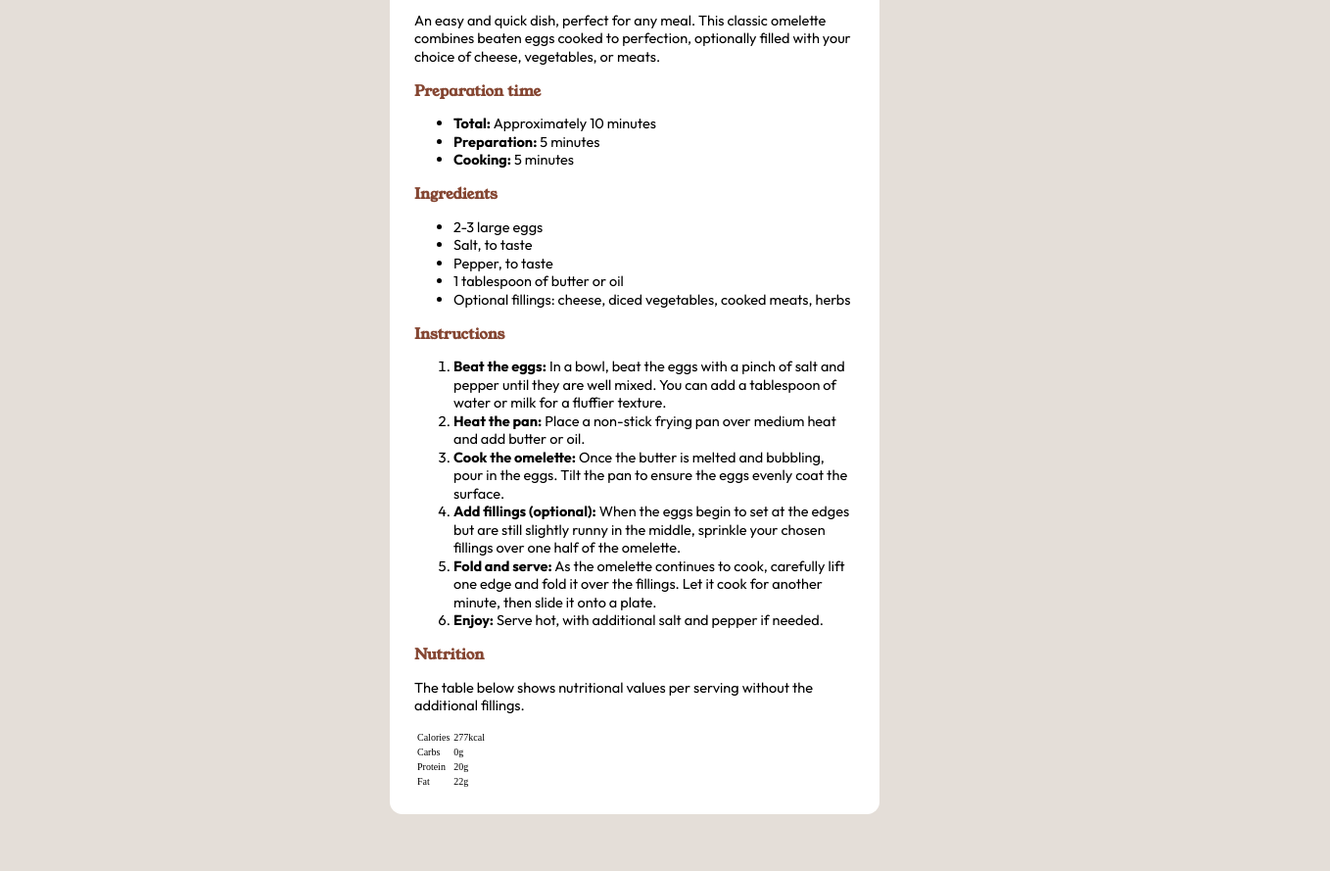
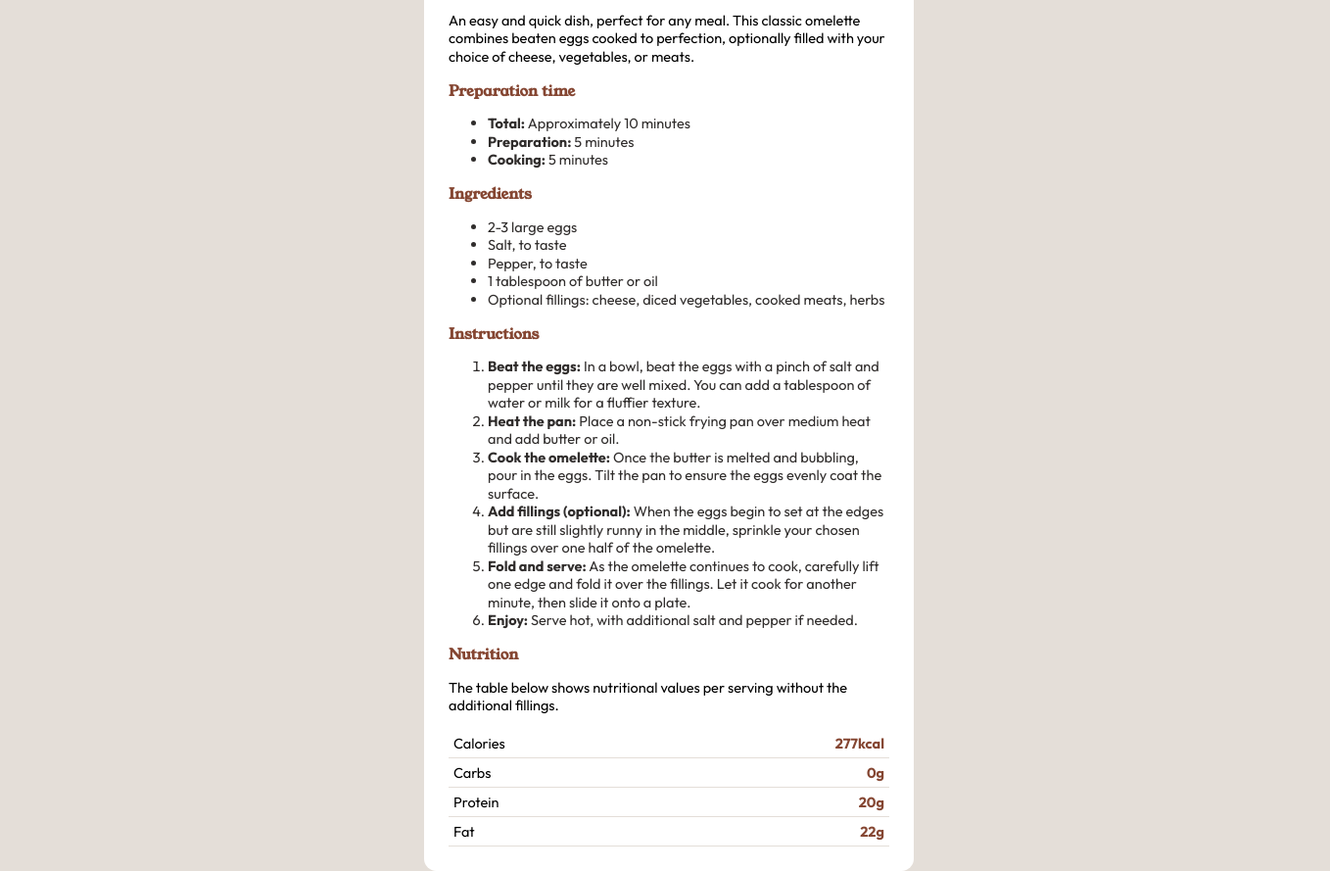
Before and after one commit to Xerver8694/recipe_page, a plain HTML site: page index.html in a window 1280 px wide. Shown: the part 295-1184 px from the top of the page at 98% size, 1358 px wide, since content can reach past the window. Before the commit the page ends 1126 px from the top, so only its background shows below. Drawn offline with Linux system fonts and the light colour scheme.

Commit message:
Update styles.css

```diff
--- a/styles.css
+++ b/styles.css
@@ -6,8 +6,8 @@ body {
     display: flex;
     justify-content: center;
     align-items: center;
-    height: 100vh;
-    width: 100vw;
+    height: 100rem;
+    width: 135rem;
     background-color: hsl(30, 18%, 87%);
 }
 
@@ -41,6 +41,10 @@ img {
     font-family: Young Serif, serif;
 }
 
+.ingredients, .time, .instructions {
+    color: hsl(24, 5%, 18%);
+}
+
 h2 {
     font-family: Young Serif, serif;
     color: hsl(14, 45%, 36%);
@@ -51,3 +55,26 @@ p, ul, ol {
     line-height: 1.85rem;
     font-size: 1.45rem;
 }
+
+.nutrition {
+    width: 100%;
+    border-collapse: collapse;
+    margin-top: 1rem;
+    font-size: 1.45rem;
+    font-family: Outfit;
+}
+
+.nutrition td {
+    padding: 0.5rem;
+    border-bottom: 1px solid hsl(30, 18%, 87%);
+}
+
+.nutrition td:first-child {
+    text-align: left;
+}
+
+.nutrition td:last-child {
+    text-align: right;
+    color: hsl(14, 45%, 36%);
+    font-weight: 700;
+}
```
